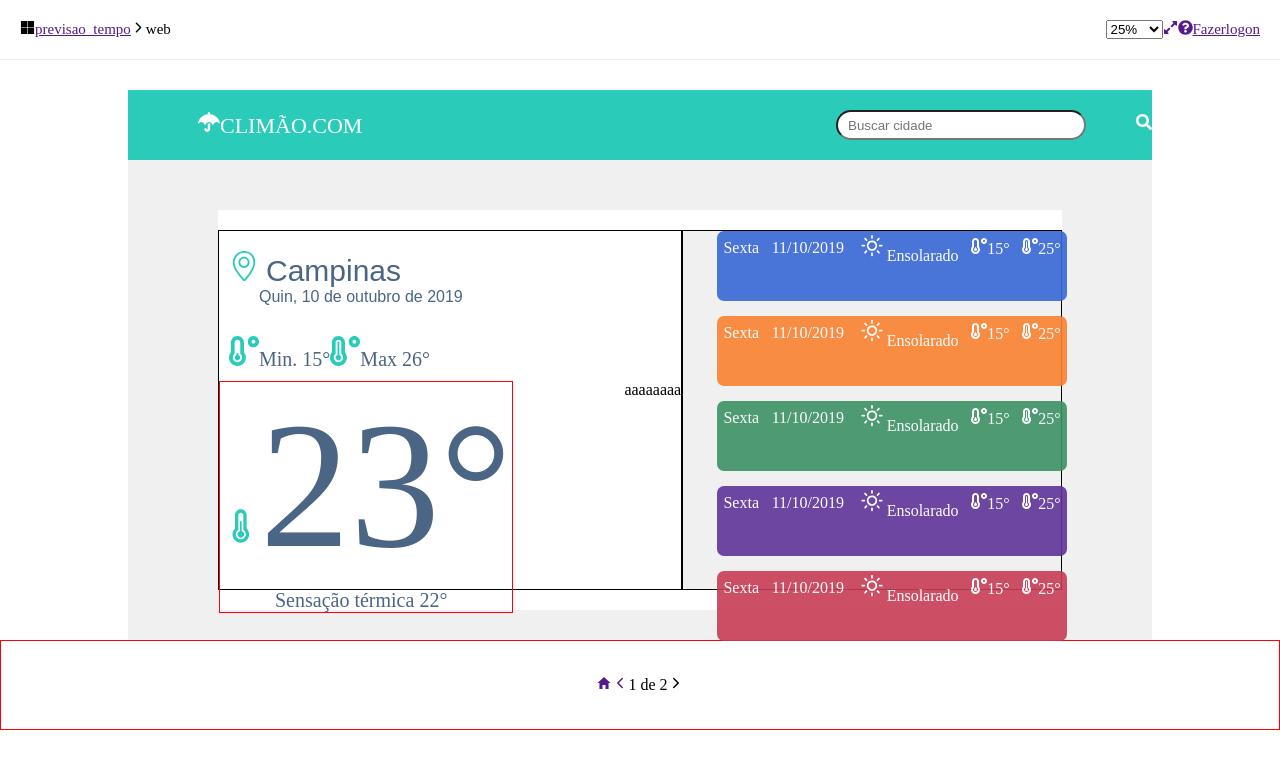
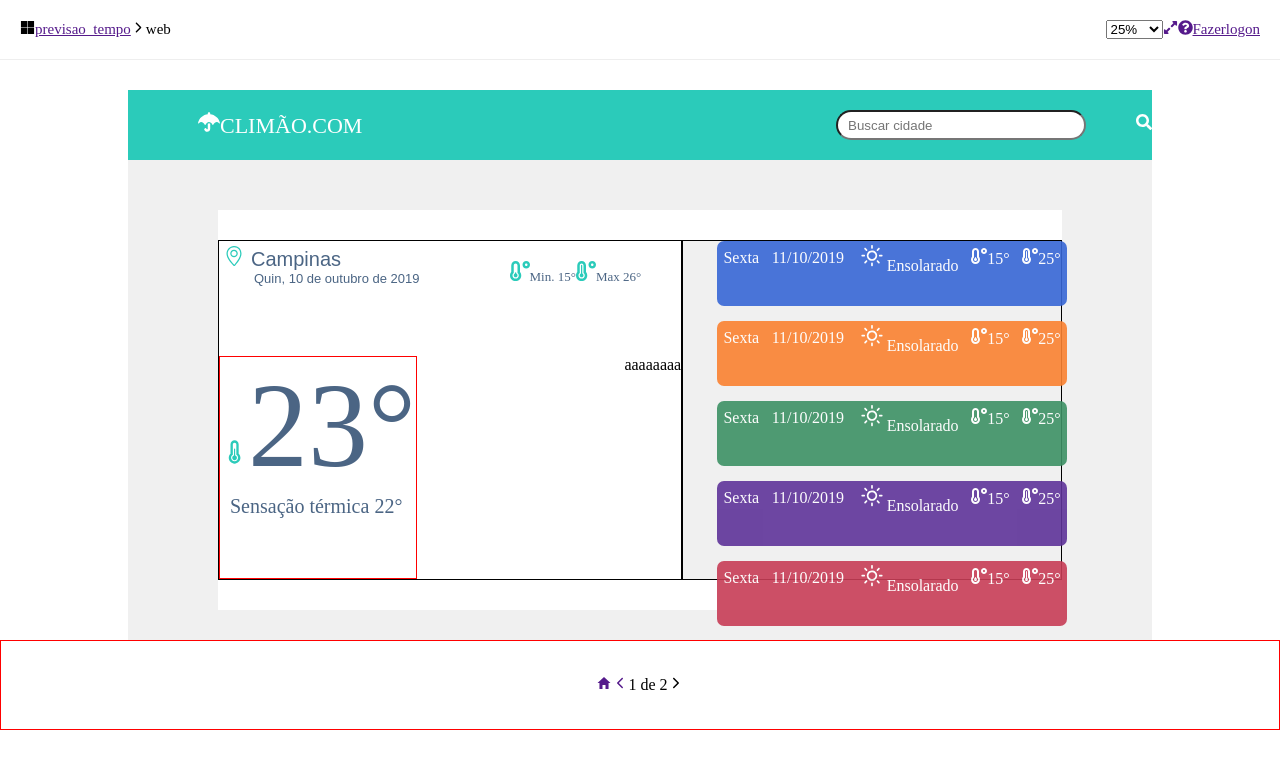
Before and after one commit to majunior07/climao, a React (Create React App) app: page / in a window 1280 px wide. Shown: the top 768 px of the page. Built offline with nearby package versions, Linux system fonts and the light colour scheme.

Commit message:
Primeiro commit -a -m 20/04/23

```diff
--- a/src/App.js
+++ b/src/App.js
@@ -71,13 +71,13 @@ function App(){
                         </p>
                         </div>
                         <div className='direitaCima'>
-                          <FaTemperatureLow color='#2BCBBA' size={30}></FaTemperatureLow>
-                          Min. 15°
-                          <FaTemperatureHigh color='#2BCBBA' size={30} ></FaTemperatureHigh>
-                          Max 26°
+                          <FaTemperatureLow color='#2BCBBA' size={20}></FaTemperatureLow>
+                            Min. 15°
+                          <FaTemperatureHigh color='#2BCBBA' size={20} ></FaTemperatureHigh>
+                            <span>Max 26°</span>
                         </div>
                         <div className='esquerdaMedia'>
-                          <TiThermometer color='#2BCBBA' size={40} ></TiThermometer>
+                          <TiThermometer color='#2BCBBA' size={28} ></TiThermometer>
                           <span>23°</span>
                           <p>Sensação térmica 22°</p>
                         </div>
--- a/src/index.css
+++ b/src/index.css
@@ -88,7 +88,7 @@ input{
 
 .esquerda{
   border: 1px solid black;
-  height: 90%;
+  height: 85%;
   width: 55%;
   flex-wrap: wrap;
   display: flex;
@@ -97,14 +97,14 @@ input{
 
 .esquerdaCima{
   color: #4B6584;
-  font-size: 30px;
+  font-size: 20px;
   font-family: Arial, Helvetica, sans-serif;
-  padding: 10px;
-  margin-top: 10px;
+  padding: 5px;
+  margin-top: 0px;
 }
 
 .esquerdaCima p {
-  font-size: 16px;
+  font-size: 13px;
   color: #4B6584;
   margin-left: 30px;
 }
@@ -114,40 +114,45 @@ input{
 }
 
 .direitaCima{
-  font-size: 20px;
+  font-size: 13px;
   color: #4B6584;
   padding: 10px;
   margin-right: 30px;
   margin-top: 10px;
 }
 
+.direitaCima span {
+  margin-right: 0px;
+}
+
 .esquerdaMedia{
-  font-size: 180px;
+  font-size: 120px;
   color: #4B6584;
   border: 1px solid red;
   margin-top: 0px;
 }
 
 .esquerdaMedia span{
-  margin-top: 100px
+  margin-top: 100px;
 }
 
 .esquerdaMedia p{
  font-size: 20px;
  color: #4B6584;
- margin-left: 55px;
+ margin-left: 10px;
 }
 
 .direita{
   border: 1px solid black;
   background-color: #0000000F;
-  height: 90%;
+  height: 85%;
   width: 45%;
-
+  margin-top: 0;
 }
 
 .dias{
   list-style: none;
+  margin-top: 0;
   display: flex;
   align-items: center;
   flex-direction: column;
@@ -162,7 +167,7 @@ input{
 }
 
 .azul{
-  height: 70px;
+  height: 65px;
   width: 350px;
   margin-left: 40px;
   border-radius: 7px;
@@ -172,7 +177,7 @@ input{
 }
 
 .laranja{
-  height: 70px;
+  height: 65px;
   width: 350px;
   margin-left: 40px;
   margin-top: 15px;
@@ -183,7 +188,7 @@ input{
 }
 
 .verde{
-  height: 70px;
+  height: 65px;
   width: 350px;
   margin-left: 40px;
   margin-top: 15px;
@@ -194,7 +199,7 @@ input{
 }
 
 .roxo{
-  height: 70px;
+  height: 65px;
   width: 350px;
   margin-left: 40px;
   margin-top: 15px;
@@ -205,7 +210,7 @@ input{
 }
 
 .vermelho{
-  height: 70px;
+  height: 65px;
   width: 350px;
   margin-left: 40px;
   margin-top: 15px;
```
